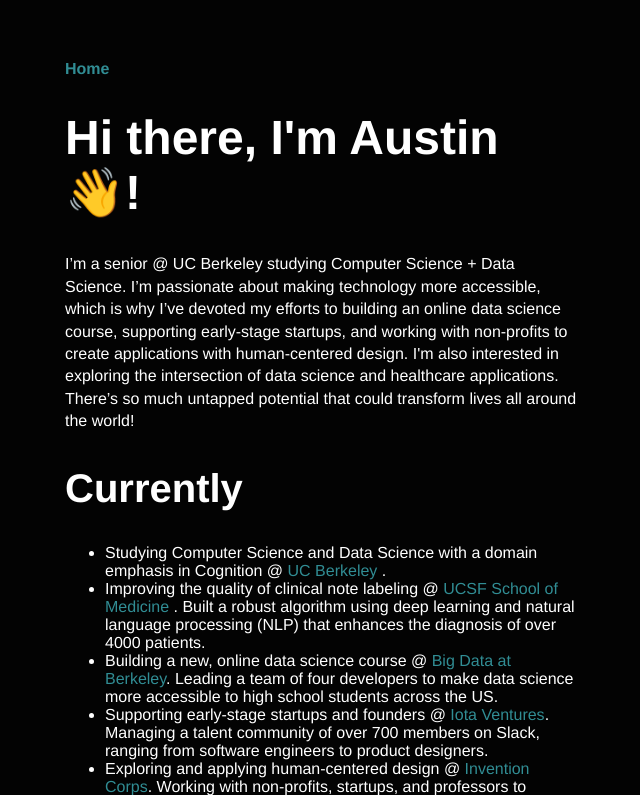
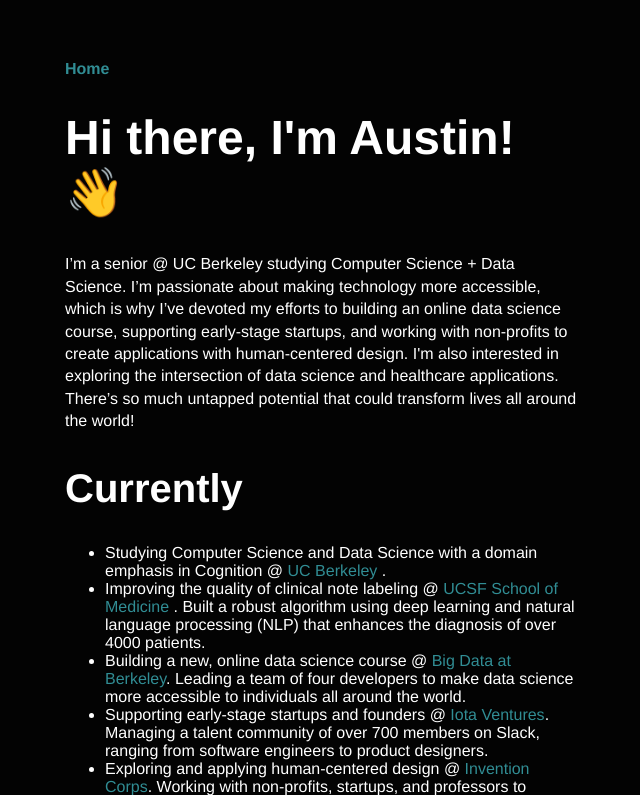
Before and after one commit to aho1628/aho1628.github.io, a Jekyll site: the page built from index.html, in a window 1280 px wide. Shown: the top 795 px of the page, without its empty margins (319-959 px from the left). Built offline with Jekyll 4.4.1, drawn with Linux system fonts in a browser that asks for light colours.

Commit message:
More updates haha

```diff
--- a/index.html
+++ b/index.html
@@ -3,14 +3,14 @@
 title: Austin Ho
 ---
 <div class="blurb">
-	<h1>Hi there, I'm Austin &#128075!</h1>
+	<h1>Hi there, I'm Austin! &#128075</h1>
 	<p>I’m a senior @ UC Berkeley studying Computer Science + Data Science. I’m passionate about making technology more accessible, which is why I’ve devoted my efforts to building an online data science course, supporting early-stage startups, and working with non-profits to create applications with human-centered design. I'm also interested in exploring the intersection of data science and healthcare applications. There’s so much untapped potential that could transform lives all around the world!
 </p>
 	<h2>Currently</h2>
 	<ul>
 		<li>Studying Computer Science and Data Science with a domain emphasis in Cognition @ <a href = "https://www.berkeley.edu/"> UC Berkeley </a>.</li>
 		<li>Improving the quality of clinical note labeling @ <a href="https://quil.ucsf.edu/content/quality-and-informatics-lab-quil">UCSF School of Medicine </a>. Built a robust algorithm using deep learning and natural language processing (NLP) that enhances the diagnosis of over 4000 patients.</li>
-		<li>Building a new, online data science course @ <a href="https://bd.berkeley.edu/">Big Data at Berkeley</a>. Leading a team of four developers to make data science more accessible to high school students across the US.</li>
+		<li>Building a new, online data science course @ <a href="https://bd.berkeley.edu/">Big Data at Berkeley</a>. Leading a team of four developers to make data science more accessible to individuals all around the world.</li>
 		<li>Supporting early-stage startups and founders @ <a href="https://iota.ventures/">Iota Ventures</a>. Managing a talent community of over 700 members on Slack, ranging from software engineers to product designers.</li>
 		<li>Exploring and applying human-centered design @ <a href="https://inventioncorps.org/">Invention Corps</a>. Working with non-profits, startups, and professors to promote social good within the areas of poverty, health, environment, and society.</li>
 		<li>Flying broomsticks @ <a href="https://calquidditch.wordpress.com/">Cal Quidditch</a>. Learning how to throw quaffles and catch the Snitch.</li>
```
